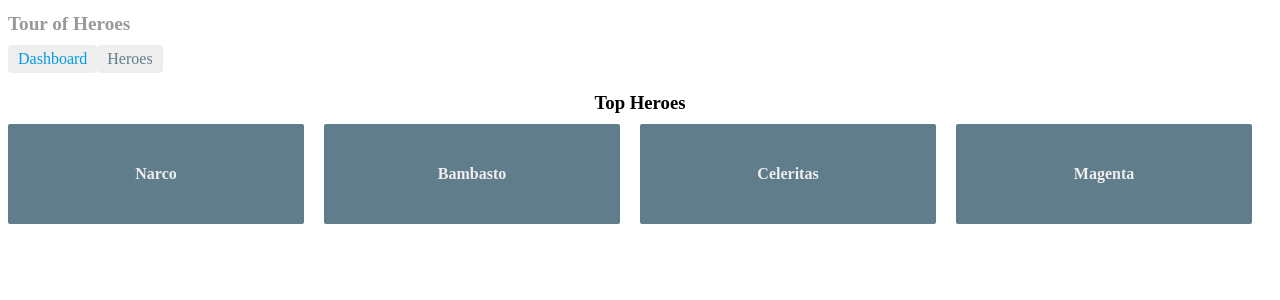
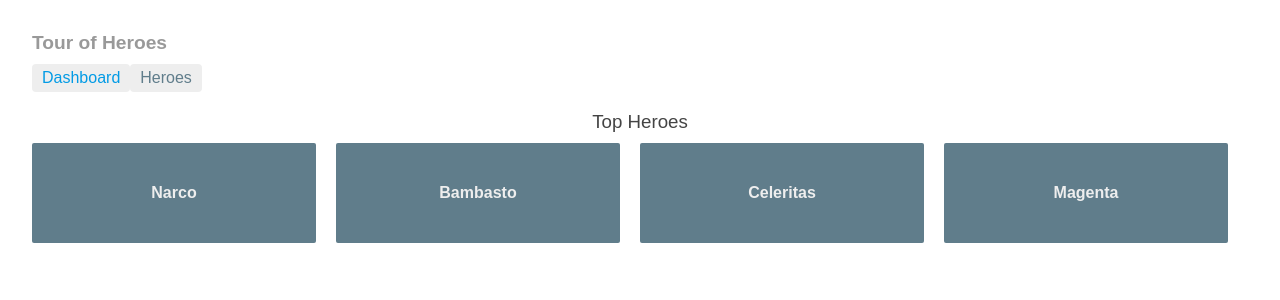
Before and after one commit to winksaville/angular-tour-of-heros, an Angular app: page /dashboard in a window 1280 px wide. Shown: the top 300 px of the page. Built offline with nearby package versions, Linux system fonts and the light colour scheme.

Commit message:
Add global sytles.css

```diff
--- a/src/index.html
+++ b/src/index.html
@@ -7,6 +7,7 @@
 
   <meta name="viewport" content="width=device-width, initial-scale=1">
   <link rel="icon" type="image/x-icon" href="favicon.ico">
+  <link rel="stylesheet" href="styles.css">
 </head>
 <body>
   <app-root></app-root>
--- a/src/styles.css
+++ b/src/styles.css
@@ -1 +1,22 @@
-/* You can add global styles to this file, and also import other style files */
+/* Master Styles */
+h1 {
+  color: #369;
+  font-family: Arial, Helvetica, sans-serif;
+  font-size: 250%;
+}
+h2, h3 {
+  color: #444;
+  font-family: Arial, Helvetica, sans-serif;
+  font-weight: lighter;
+}
+body {
+  margin: 2em;
+}
+body, input[text], button {
+  color: #888;
+  font-family: Cambria, Georgia;
+}
+/* everywhere else */
+* {
+  font-family: Arial, Helvetica, sans-serif;
+}
```
